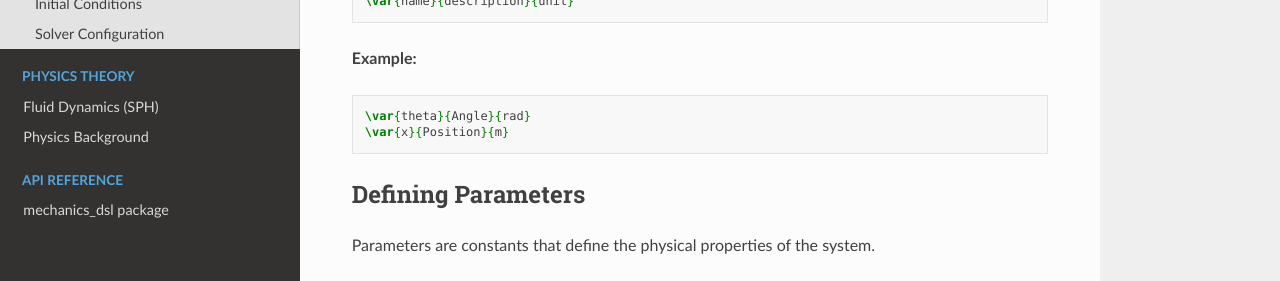
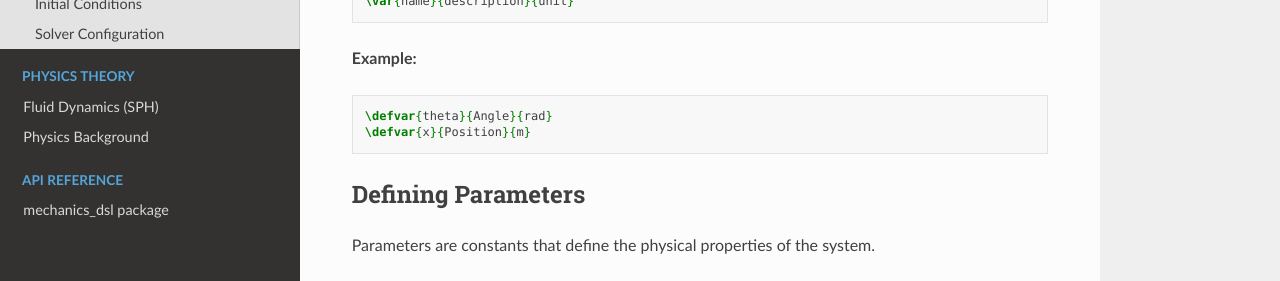
Before and after one commit to MechanicsDSL/mechanicsdsl, a Sphinx documentation site: the page built from docs/user_guide.rst, in a window 1280 px wide and 900 px high. Shown: the part 357-638 px from the top of the window. Built offline with Sphinx 7.4.7 and the Read the Docs theme 3.1.0, drawn with Linux system fonts in a browser that asks for light colours; pages that are not in the unit, such as notebooks, are missing from menus.

Commit message:
Update user_guide.rst

```diff
--- a/docs/user_guide.rst
+++ b/docs/user_guide.rst
@@ -16,8 +16,8 @@ Variables represent the generalized coordinates of your system (degrees of freed
 
 .. code-block:: latex
 
-    \var{theta}{Angle}{rad}
-    \var{x}{Position}{m}
+    \defvar{theta}{Angle}{rad}
+    \defvar{x}{Position}{m}
 
 Defining Parameters
 -------------------
```
